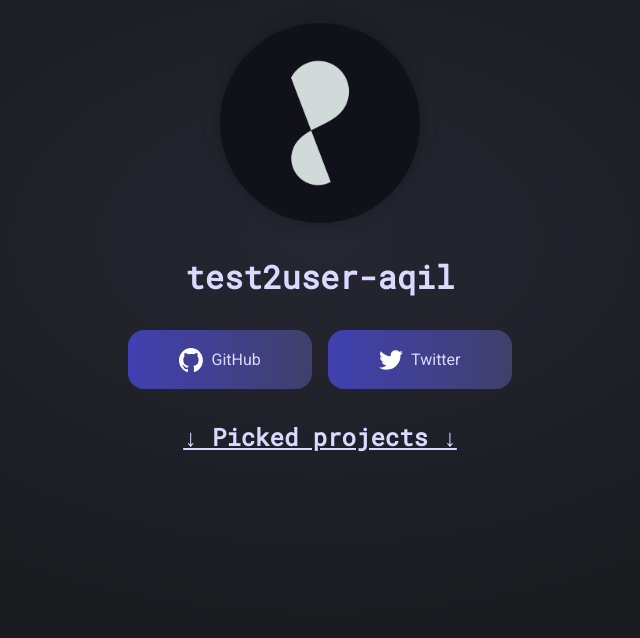
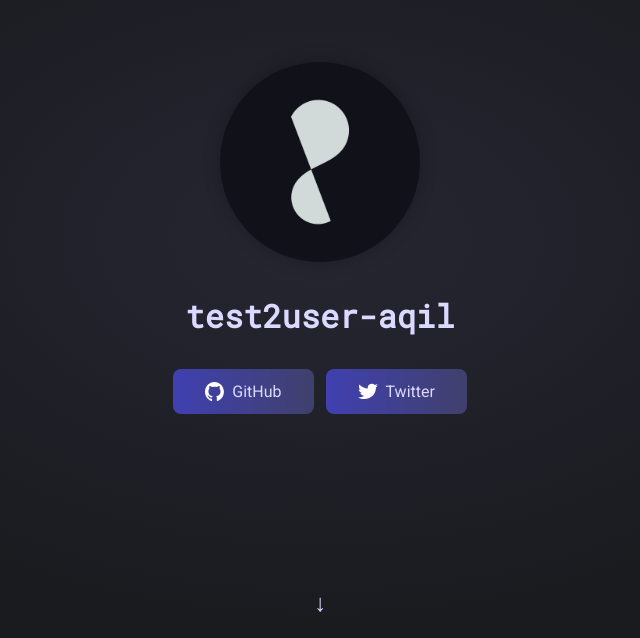
Before and after one commit to test2user-aqil/test2user-aqil.github.io, a SvelteKit app: page / in a window 1280 px wide. Shown: the part 162-800 px from the top of the page, without its empty margins (320-960 px from the left). Built offline with nearby package versions, Linux system fonts and the light colour scheme.

Commit message:
chore(src): style imporvements

```diff
--- a/src/lib/components/Link.svelte
+++ b/src/lib/components/Link.svelte
@@ -14,18 +14,18 @@
 		display: flex;
 		align-items: center;
 		justify-content: center;
-		padding: 1.1rem 3.2rem;
-		border-radius: 1rem;
+		padding: 0.8rem 2rem;
+		border-radius: 0.5rem;
 		background: linear-gradient(90deg, #4040b1 0%, #40406c 100%);
 		gap: 0.5rem;
 		text-decoration: none;
-		transition: 0.3s ease-in-out all;
+		transition: 0.3s ease-in-out;
 	}
 	a:hover {
 		filter: brightness(1.2);
 	}
 	a img {
-		width: 1.5rem;
-		height: 1.5rem;
+		width: 1.2rem;
+		height: 1.2rem;
 	}
 </style>
--- a/src/routes/+page.svelte
+++ b/src/routes/+page.svelte
@@ -27,7 +27,7 @@
 		<Link link="https://twitter.com/usr0x41" src={twitter} text="Twitter" />
 	</div>
 
-	<h2><a href="#projects"> &darr; Picked projects &darr;</a></h2>
+	<h2 class="arrow"><a href="#projects">&darr;</a></h2>
 </div>
 
 <div class="container projects">
@@ -72,7 +72,7 @@
 	.socials {
 		display: flex;
 		flex-wrap: wrap;
-		gap: 1rem;
+		gap: 0.8rem;
 	}
 
 	.projects {
@@ -99,4 +99,11 @@
 			transform: rotate(0);
 		}
 	}
+	.arrow {
+		position: absolute;
+		bottom: 20px;
+	}
+	.arrow a {
+		text-decoration: none;
+	}
 </style>
```
